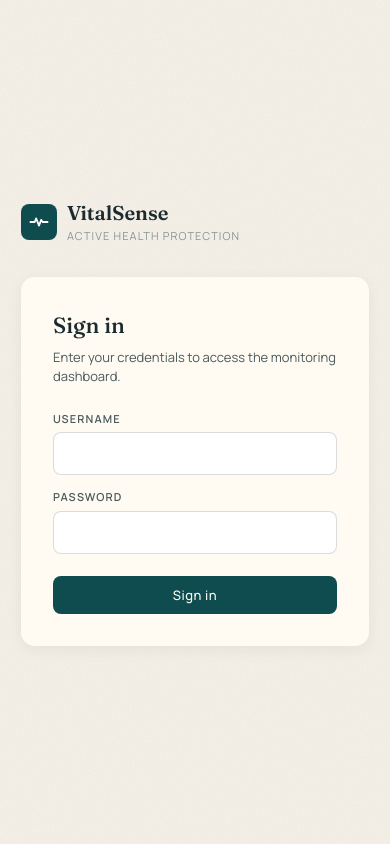
After one commit to seros-cimenstein/VitalSense, a FastAPI app: template app/templates/login.html in a window 390 px wide. The commit adds this page. Run offline with FastAPI, Linux system fonts and the light colour scheme; the template is opened without the code that fills it, so the values that code supplies are empty.

Commit message:
Add Twilio SMS, JWT auth, dashboard improvements, and Firestore tests
- TwilioNotifier: auto-selected via TWILIO_* env vars, falls back to ConsoleNotifier
- JWT auth: login page, /api/auth/login endpoint, Bearer token required on all API routes
- Dashboard: logout button, delete patient, responsive trend chart
- DELETE /api/patients/{id} endpoint + repository support
- 18 mock-based Firestore tests covering all CRUD operations

Co-Authored-By: Claude Sonnet 4.6 <noreply@anthropic.com>

```diff
--- a/app/api/__init__.py
+++ b/app/api/__init__.py
@@ -1,5 +1,6 @@
 """HTTP API layer."""
 from .routes import router
+from .auth_routes import auth_router
 from .deps import get_engine, get_sos, get_repo
 
-__all__ = ["router", "get_engine", "get_sos", "get_repo"]
+__all__ = ["router", "auth_router", "get_engine", "get_sos", "get_repo"]
--- a/app/main.py
+++ b/app/main.py
@@ -8,7 +8,7 @@ from fastapi.responses import HTMLResponse
 from fastapi.staticfiles import StaticFiles
 from fastapi.templating import Jinja2Templates
 
-from app.api import router as api_router
+from app.api import auth_router, router as api_router
 
 BASE_DIR = Path(__file__).resolve().parent
 
@@ -18,6 +18,7 @@ app = FastAPI(
     version="0.1.0",
 )
 
+app.include_router(auth_router)
 app.include_router(api_router)
 
 # Static + templates for the dashboard
@@ -30,6 +31,11 @@ async def dashboard(request: Request):
     return templates.TemplateResponse(request, "dashboard.html")
 
 
+@app.get("/login", response_class=HTMLResponse)
+async def login_page(request: Request):
+    return templates.TemplateResponse(request, "login.html")
+
+
 @app.get("/health")
 async def health_check():
     return {"status": "ok"}
--- a/app/static/dashboard.css
+++ b/app/static/dashboard.css
@@ -79,6 +79,9 @@ html, body {
   text-transform: uppercase;
   letter-spacing: 0.18em;
   color: var(--ink-mute);
+}
+.topbar-right {
+  display: flex; align-items: center; gap: 16px;
 }
 .topbar-status {
   display: flex; align-items: center; gap: 8px;
--- /dev/null
+++ b/app/templates/login.html
@@ -0,0 +1,179 @@
+<!DOCTYPE html>
+<html lang="en">
+<head>
+  <meta charset="UTF-8" />
+  <meta name="viewport" content="width=device-width, initial-scale=1.0" />
+  <title>VitalSense — Sign In</title>
+  <link rel="preconnect" href="https://fonts.googleapis.com" />
+  <link rel="preconnect" href="https://fonts.gstatic.com" crossorigin />
+  <link href="https://fonts.googleapis.com/css2?family=Fraunces:opsz,wght@9..144,500;9..144,600&family=Manrope:wght@400;500;600;700&display=swap" rel="stylesheet" />
+  <link rel="stylesheet" href="/static/dashboard.css" />
+  <style>
+    body {
+      display: flex;
+      align-items: center;
+      justify-content: center;
+      min-height: 100vh;
+    }
+    .login-wrap {
+      width: 100%;
+      max-width: 380px;
+      padding: 16px;
+      position: relative;
+      z-index: 1;
+    }
+    .login-brand {
+      display: flex;
+      align-items: center;
+      gap: 10px;
+      margin-bottom: 32px;
+    }
+    .login-brand-mark {
+      width: 36px;
+      height: 36px;
+      background: var(--accent);
+      color: #fff;
+      border-radius: var(--radius-sm);
+      display: flex;
+      align-items: center;
+      justify-content: center;
+    }
+    .login-brand-name {
+      font-family: "Fraunces", serif;
+      font-size: 20px;
+      font-weight: 600;
+      color: var(--ink);
+    }
+    .login-brand-sub {
+      font-size: 11px;
+      color: var(--ink-mute);
+      display: block;
+      text-transform: uppercase;
+      letter-spacing: .1em;
+    }
+    .login-card {
+      background: var(--bg-card);
+      border-radius: var(--radius);
+      box-shadow: var(--shadow-md);
+      padding: 32px;
+    }
+    .login-card h1 {
+      font-family: "Fraunces", serif;
+      font-size: 22px;
+      font-weight: 500;
+      margin: 0 0 6px;
+    }
+    .login-card p {
+      color: var(--ink-soft);
+      font-size: 13px;
+      margin: 0 0 24px;
+    }
+    .login-field {
+      display: flex;
+      flex-direction: column;
+      gap: 5px;
+      margin-bottom: 14px;
+    }
+    .login-field label {
+      font-size: 11px;
+      text-transform: uppercase;
+      letter-spacing: .1em;
+      color: var(--ink-soft);
+      font-weight: 600;
+    }
+    .login-field input {
+      padding: 10px 12px;
+      border: 1px solid var(--line-strong);
+      border-radius: var(--radius-sm);
+      background: var(--bg-elev);
+      color: var(--ink);
+      font-size: 15px;
+      font-family: inherit;
+      outline: none;
+      transition: border-color .15s;
+    }
+    .login-field input:focus {
+      border-color: var(--accent);
+    }
+    .login-submit {
+      width: 100%;
+      margin-top: 8px;
+    }
+    .login-error {
+      margin-top: 12px;
+      padding: 10px 12px;
+      background: var(--warn-soft);
+      color: var(--warn);
+      border-radius: var(--radius-sm);
+      font-size: 13px;
+      text-align: center;
+    }
+  </style>
+</head>
+<body>
+  <div class="grain"></div>
+  <div class="login-wrap">
+    <div class="login-brand">
+      <div class="login-brand-mark">
+        <svg width="20" height="20" viewBox="0 0 28 28" fill="none" aria-hidden="true">
+          <path d="M2 14 L8 14 L10 9 L14 19 L17 11 L19 14 L26 14"
+                stroke="currentColor" stroke-width="2.5" stroke-linecap="round"
+                stroke-linejoin="round" fill="none"/>
+        </svg>
+      </div>
+      <div>
+        <span class="login-brand-name">VitalSense</span>
+        <span class="login-brand-sub">active health protection</span>
+      </div>
+    </div>
+    <div class="login-card">
+      <h1>Sign in</h1>
+      <p>Enter your credentials to access the monitoring dashboard.</p>
+      <form id="login-form" autocomplete="on">
+        <div class="login-field">
+          <label for="username">Username</label>
+          <input type="text" id="username" name="username" autocomplete="username" required />
+        </div>
+        <div class="login-field">
+          <label for="password">Password</label>
+          <input type="password" id="password" name="password" autocomplete="current-password" required />
+        </div>
+        <button type="submit" class="btn-primary login-submit">Sign in</button>
+        <div id="login-error" class="login-error" hidden>Incorrect username or password.</div>
+      </form>
+    </div>
+  </div>
+  <script>
+    if (localStorage.getItem('vs_token')) {
+      window.location.replace('/');
+    }
+
+    document.getElementById('login-form').addEventListener('submit', async (e) => {
+      e.preventDefault();
+      const errEl = document.getElementById('login-error');
+      errEl.hidden = true;
+
+      const params = new URLSearchParams();
+      params.append('username', document.getElementById('username').value.trim());
+      params.append('password', document.getElementById('password').value);
+
+      try {
+        const r = await fetch('/api/auth/login', {
+          method: 'POST',
+          headers: { 'Content-Type': 'application/x-www-form-urlencoded' },
+          body: params.toString(),
+        });
+        if (!r.ok) {
+          errEl.hidden = false;
+          return;
+        }
+        const data = await r.json();
+        localStorage.setItem('vs_token', data.access_token);
+        window.location.replace('/');
+      } catch {
+        errEl.hidden = false;
+      }
+    });
+  </script>
+</body>
+</html>
--- a/requirements.txt
+++ b/requirements.txt
@@ -7,3 +7,6 @@ firebase-admin==6.5.0
 httpx==0.28.1
 pytest==8.3.3
 pytest-asyncio==1.3.0
+twilio>=9.0
+python-jose[cryptography]>=3.3
+passlib>=1.7
```
Also changed, not shown: app/api/auth_routes.py (added, +31 -0 lines), app/api/deps.py (+12 -1 lines), app/api/routes.py (+12 -1 lines), app/auth.py (added, +54 -0 lines), app/db/repository.py (+15 -0 lines), app/services/notification_service.py (+22 -0 lines), app/static/dashboard.js (+67 -5 lines), app/templates/dashboard.html (+7 -1 lines), tests/test_api.py (+9 -2 lines), tests/test_firestore.py (added, +224 -0 lines).
